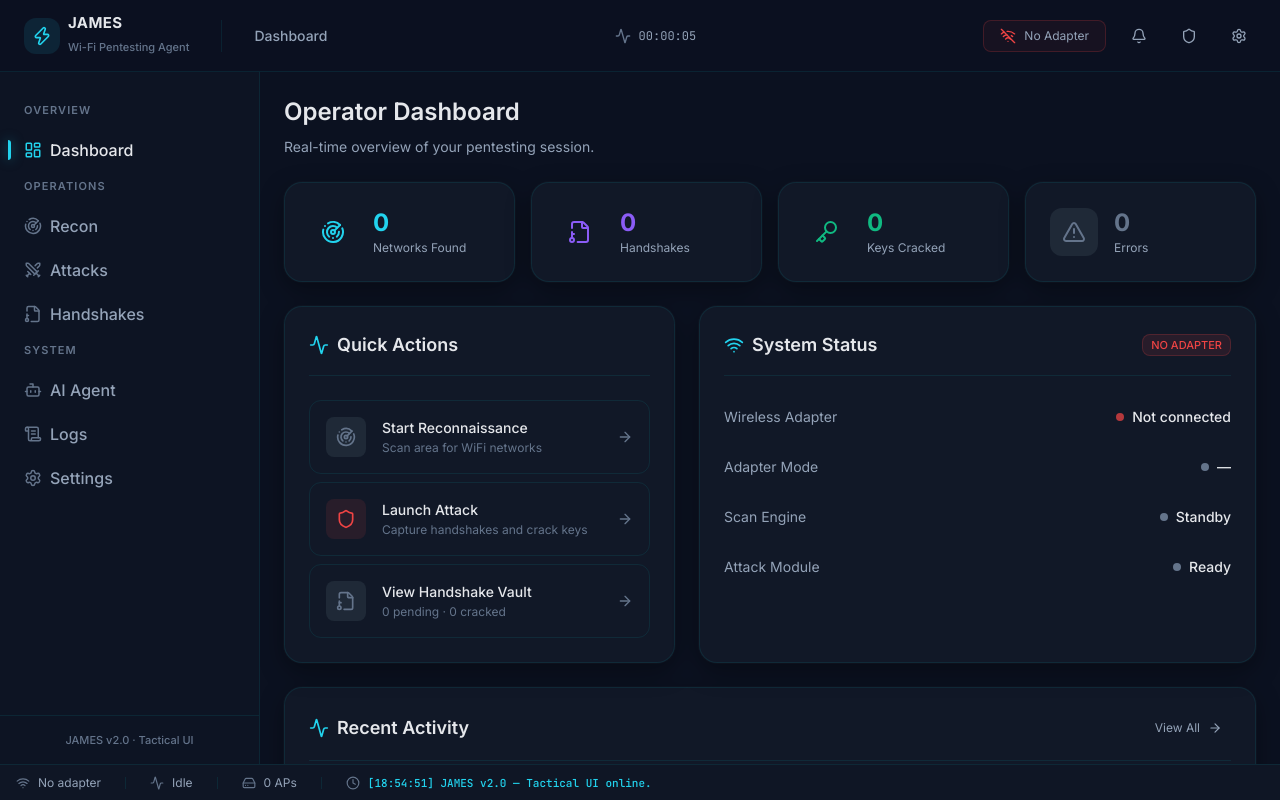
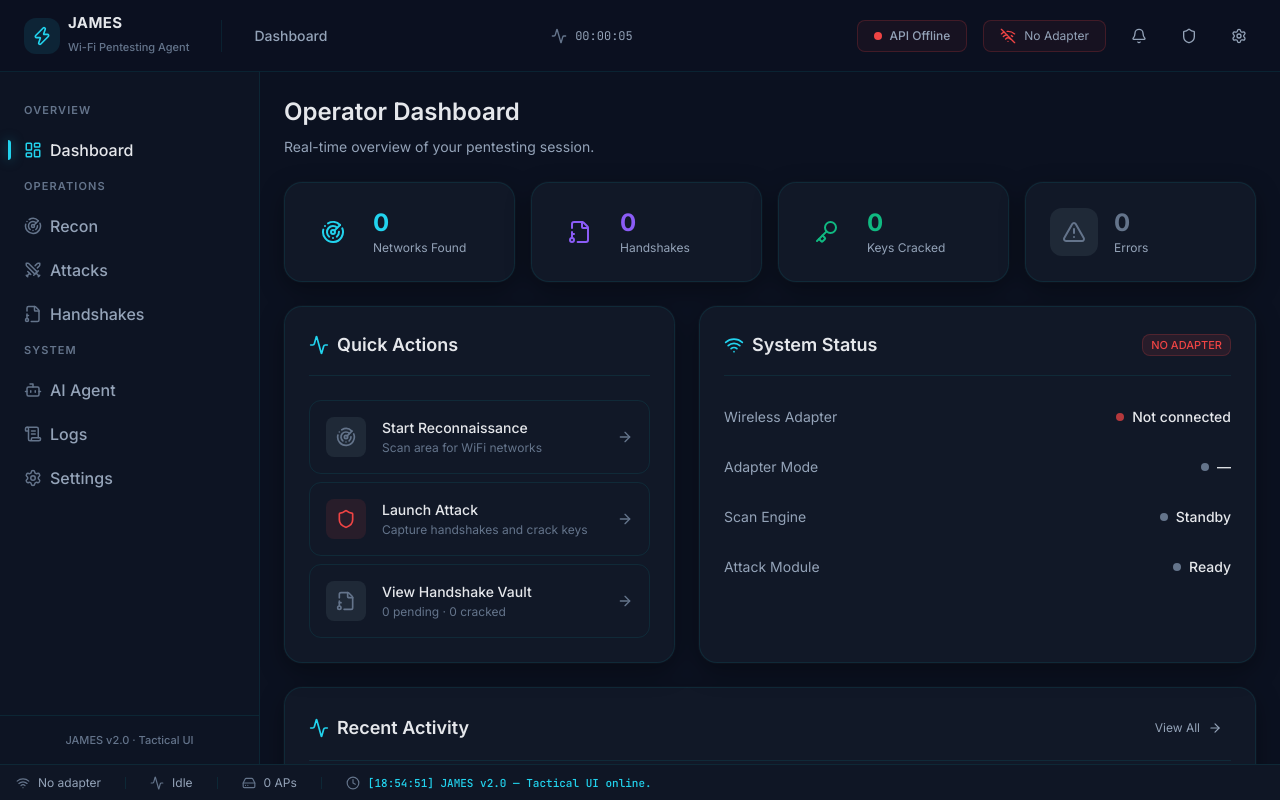
Before and after one commit to Intrusive-Thots/james-linux, a React (Vite) app in the folder web/: page / in a window 1280 px wide. Built offline with nearby package versions, Linux system fonts and the light colour scheme; no server answers.

Commit message:
Fix TypeScript compilation errors and test suite SystemExit under pytest

```diff
--- a/web/src/App.tsx
+++ b/web/src/App.tsx
@@ -205,7 +205,7 @@ export default function App() {
           />
         );
       case "logs":
-        return <Logs state={state} addLog={addLog} />;
+        return <Logs state={state} />;
       case "settings":
         return <SettingsPage />;
       default:
--- a/web/src/components/layout/TopNav.tsx
+++ b/web/src/components/layout/TopNav.tsx
@@ -88,6 +88,25 @@ export function TopNav({ state, connected }: TopNavProps) {
         <div
           className={cn(
             "flex items-center gap-sm px-md py-[6px] rounded-tag border transition-colors",
+            connected
+              ? "bg-success/5 border-success/20"
+              : "bg-danger/5 border-danger/20"
+          )}
+        >
+          <span
+            className={cn(
+              "w-2 h-2 rounded-full",
+              connected ? "bg-success animate-pulse-slow" : "bg-danger"
+            )}
+          />
+          <span className="text-small text-text-secondary font-medium">
+            {connected ? "API Connected" : "API Offline"}
+          </span>
+        </div>
+
+        <div
+          className={cn(
+            "flex items-center gap-sm px-md py-[6px] rounded-tag border transition-colors",
             state.adapter
               ? "bg-bg-elevated border-border"
               : "bg-danger/5 border-danger/20"
--- a/web/src/pages/Attacks.tsx
+++ b/web/src/pages/Attacks.tsx
@@ -81,9 +81,9 @@ function getStages(attack: AttackState, hasTarget: boolean): Stage[] {
             ? attack.result?.found
               ? "success"
               : "failed"
-            : s !== "cracking" && s !== "complete"
-              ? "locked"
-              : "idle",
+            : s === "capturing"
+              ? "idle"
+              : "locked",
     },
     {
       id: "result",
--- a/web/src/pages/Dashboard.tsx
+++ b/web/src/pages/Dashboard.tsx
@@ -7,7 +7,6 @@ import {
   Shield,
   Activity,
   AlertTriangle,
-  CheckCircle2,
   ArrowRight,
 } from "lucide-react";
 import type { AppState, PageId } from "../hooks/useAppState";
--- a/web/src/pages/Handshakes.tsx
+++ b/web/src/pages/Handshakes.tsx
@@ -8,7 +8,7 @@ import {
   Clock,
   HardDrive,
 } from "lucide-react";
-import type { AppState, HandshakeFile } from "../hooks/useAppState";
+import type { AppState } from "../hooks/useAppState";
 import { downloadFile, toCSV } from "../lib/utils";
 
 interface HandshakesProps {
--- a/web/src/pages/Logs.tsx
+++ b/web/src/pages/Logs.tsx
@@ -4,7 +4,6 @@ import {
   ScrollText,
   Search,
   Download,
-  Trash2,
   AlertCircle,
   Info,
   AlertTriangle,
@@ -15,7 +14,6 @@ import { cn, downloadFile } from "../lib/utils";
 
 interface LogsProps {
   state: AppState;
-  addLog: (level: LogEntry["level"], msg: string) => void;
 }
 
 const LEVEL_ICONS: Record<LogEntry["level"], React.ElementType> = {
@@ -32,7 +30,7 @@ const LEVEL_COLORS: Record<LogEntry["level"], string> = {
   success: "text-success",
 };
 
-export function Logs({ state, addLog }: LogsProps) {
+export function Logs({ state }: LogsProps) {
   const [filter, setFilter] = useState("");
   const [levelFilter, setLevelFilter] = useState<LogEntry["level"] | "all">("all");
   const scrollRef = useRef<HTMLDivElement>(null);
--- a/web/src/pages/Settings.tsx
+++ b/web/src/pages/Settings.tsx
@@ -1,5 +1,5 @@
 import { motion } from "framer-motion";
-import { Settings as SettingsIcon, Wifi, Shield, Palette, Bell } from "lucide-react";
+import { Wifi, Shield, Palette, Bell } from "lucide-react";
 
 export function SettingsPage() {
   return (
```
